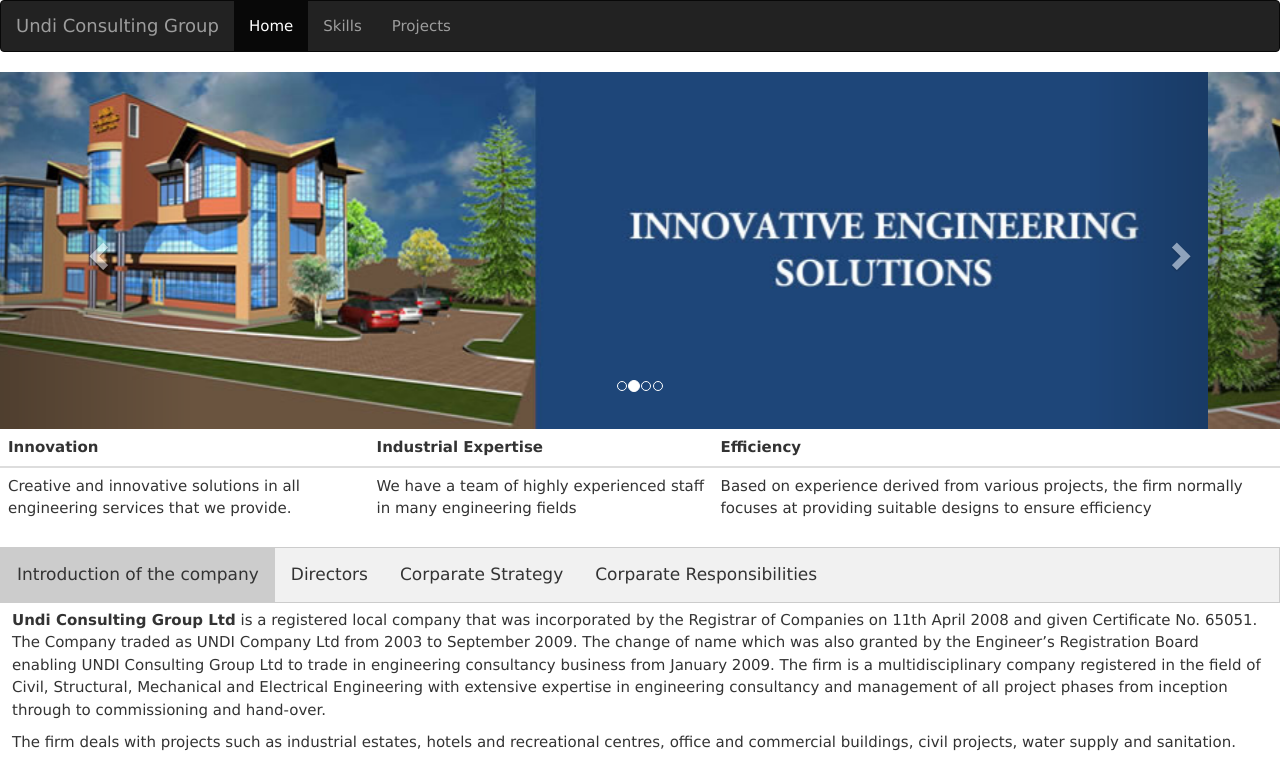
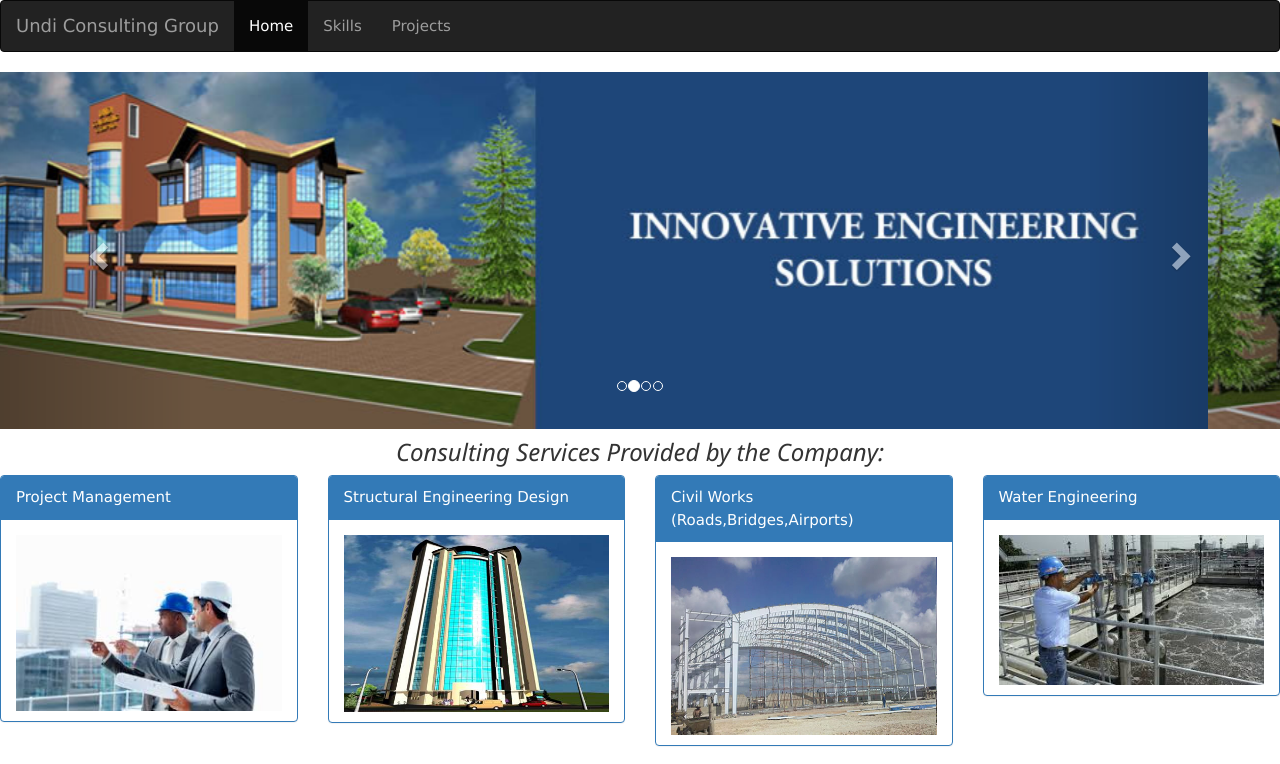
Before and after one commit to tonnyhideyori/undi, a React (Create React App) app: page /undi/skills in a window 1280 px wide. Shown: the top 764 px of the page. Built offline with nearby package versions, Linux system fonts and the light colour scheme.

Commit message:
i have created router but when i clicka link the url changes but it doesnt reload until i force reloading

```diff
--- a/src/components/Navbar.js
+++ b/src/components/Navbar.js
@@ -10,7 +10,7 @@
 <nav className="navbar navbar-inverse">
   <div className="container-fluid">
     <div className="navbar-header">
-      <a className="navbar-brand" href="#">
+      <a className="navbar-brand">
       Undi Consulting Group
       </a>
     </div>
--- a/src/index.js
+++ b/src/index.js
@@ -1,8 +1,22 @@
 import React from 'react';
 import ReactDOM from 'react-dom';
-import { BrowserRouter,Link } from 'react-router-dom';
+import { BrowserRouter,Router,Route} from 'react-router-dom';
+import {Match} from 'react-router';
 import './css/index.css';
 import App from './components/App';
 import Skills from './components/Skills'
+import Projects from './components/Projects'
 
-ReactDOM.render(<App/>, document.getElementById('root'));
+const Root=()=>{
+  return(
+  <BrowserRouter>
+    <div>
+    <Route exact path="/undi/home" component={App}/>
+    <Route path="/undi/skills" component={Skills}/ >
+    <Route path="/undi/project" component={Projects}/>
+   </div>
+  </BrowserRouter>
+);
+}
+
+ReactDOM.render(<Root/>, document.getElementById('root'));
```
